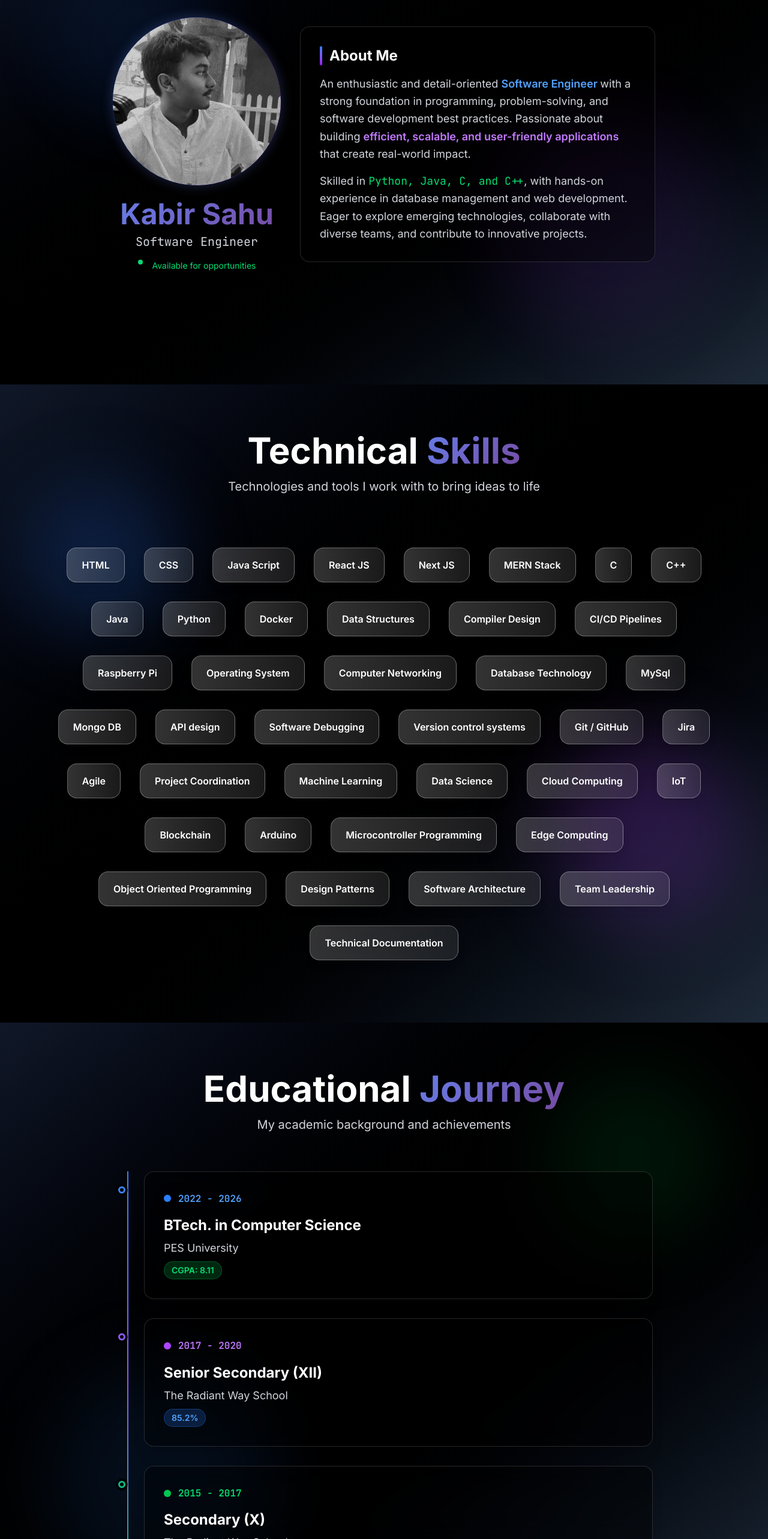
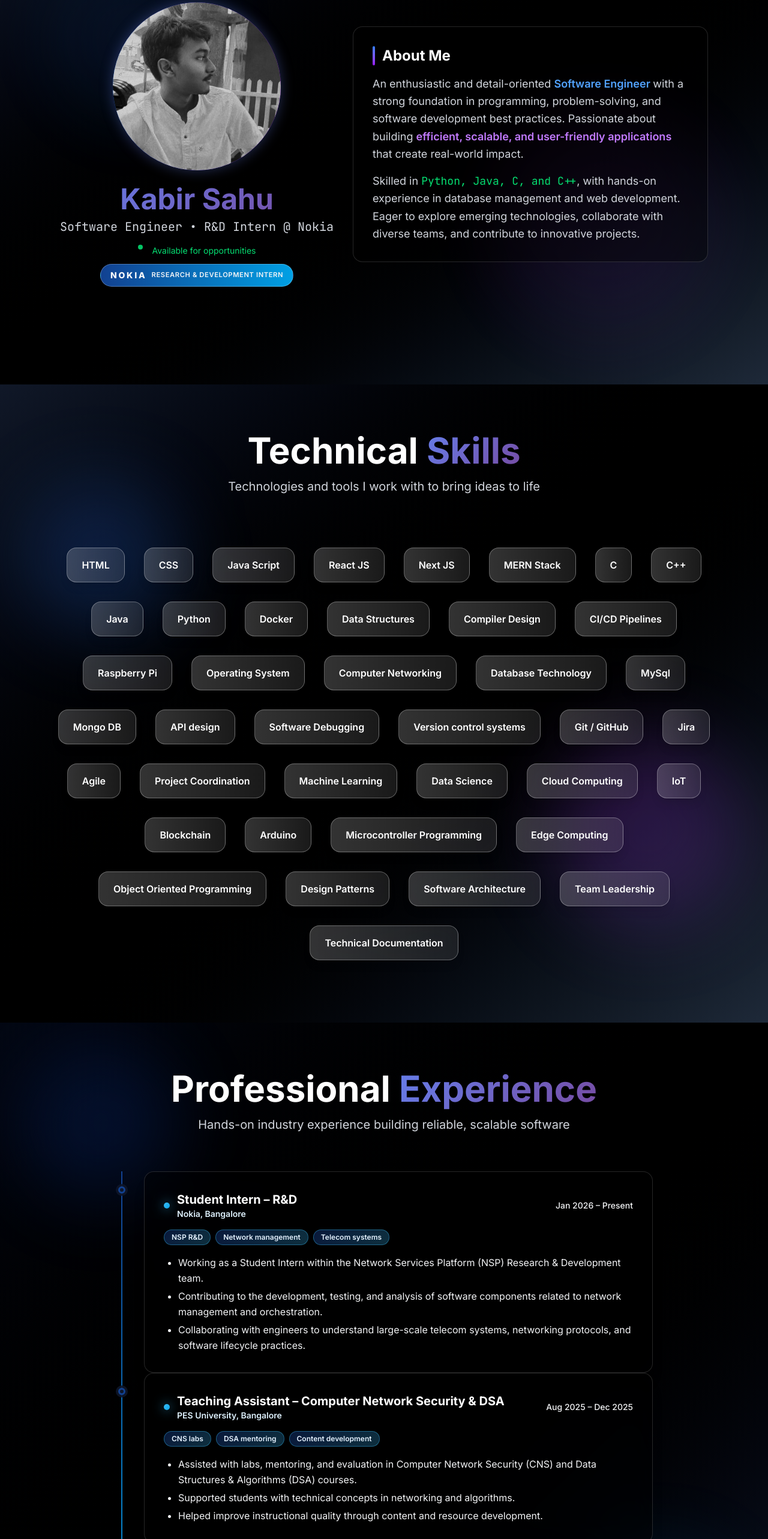
Before and after one commit to kabir325/My_portfolio, a Next.js app: page / in a window 1280 px wide. Shown: the part 234-2800 px from the top of the page at 60% size. Built offline with nearby package versions, Linux system fonts and the light colour scheme.

Commit message:
updated nokia internship

```diff
--- a/app/(root)/page.tsx
+++ b/app/(root)/page.tsx
@@ -34,7 +34,7 @@ export default function Home() {
         <div className={`relative z-10 about-section min-h-screen ${isVisible ? 'fade-in-up' : 'opacity-0'}`}>
           {/* Image Section */}
           <div className="image-section">
-            <div className="relative group">
+            <div className="relative group flex flex-col items-center">
               <div className="w-[280px] h-[280px] relative">
                 {/* Glowing ring */}
                 <div className="absolute inset-0 rounded-full bg-gradient-to-r from-blue-500 to-purple-600 p-1 pulse-glow">
@@ -54,10 +54,18 @@ export default function Home() {
                 <h1 className="text-4xl md:text-5xl font-bold text-white mb-2 gradient-text">
                   Kabir Sahu
                 </h1>
-                <p className="text-xl text-gray-300 mono">Software Engineer</p>
-                <div className="flex justify-center mt-4 space-x-4">
-                  <div className="w-2 h-2 bg-green-400 rounded-full animate-pulse"></div>
-                  <span className="text-green-400 text-sm">Available for opportunities</span>
+                <p className="text-xl text-gray-300 mono">
+                  Software Engineer • R&amp;D Intern @ Nokia
+                </p>
+                <div className="flex flex-col items-center mt-4 space-y-3">
+                  <div className="flex justify-center space-x-4">
+                    <div className="w-2 h-2 bg-green-400 rounded-full animate-pulse"></div>
+                    <span className="text-green-400 text-sm">Available for opportunities</span>
+                  </div>
+                  <div className="nokia-banner">
+                    <span className="nokia-logo-text">NOKIA</span>
+                    <span className="nokia-role-text">Research &amp; Development Intern</span>
+                  </div>
                 </div>
               </div>
             </div>
@@ -117,6 +125,118 @@ export default function Home() {
         </div>
       </section>
 
+      {/* Experience Section */}
+      <section className="relative min-h-[60vh] bg-gradient-to-br from-gray-950 via-black to-gray-900 py-20 overflow-hidden">
+        <div className="absolute inset-0">
+          <div className="absolute top-10 left-10 w-64 h-64 bg-blue-600/15 rounded-full blur-3xl"></div>
+          <div className="absolute bottom-10 right-10 w-72 h-72 bg-sky-400/10 rounded-full blur-3xl"></div>
+        </div>
+        <div className="relative z-10 max-w-6xl mx-auto px-8">
+          <div className="text-center mb-16">
+            <h2 className="text-5xl md:text-6xl font-bold text-white mb-4">
+              Professional <span className="gradient-text">Experience</span>
+            </h2>
+            <p className="text-xl text-gray-300 max-w-2xl mx-auto">
+              Hands-on industry experience building reliable, scalable software
+            </p>
+          </div>
+          <div className="experience-timeline">
+            <div className={`experience-card ${isVisible ? 'fade-in-up' : 'opacity-0'}`}>
+              <div className="flex items-center justify-between mb-4">
+                <div className="flex items-center space-x-3">
+                  <div className="experience-dot"></div>
+                  <div>
+                    <h3 className="experience-role">Student Intern – R&amp;D</h3>
+                    <p className="experience-company">Nokia, Bangalore</p>
+                  </div>
+                </div>
+                <span className="experience-period">Jan 2026 – Present</span>
+              </div>
+              <div className="experience-pill-row">
+                <span className="experience-pill">NSP R&amp;D</span>
+                <span className="experience-pill">Network management</span>
+                <span className="experience-pill">Telecom systems</span>
+              </div>
+              <ul className="experience-description-list">
+                <li>
+                  Working as a Student Intern within the Network Services Platform (NSP) Research
+                  &amp; Development team.
+                </li>
+                <li>
+                  Contributing to the development, testing, and analysis of software components
+                  related to network management and orchestration.
+                </li>
+                <li>
+                  Collaborating with engineers to understand large-scale telecom systems,
+                  networking protocols, and software lifecycle practices.
+                </li>
+              </ul>
+            </div>
+
+            <div className={`experience-card ${isVisible ? 'fade-in-up delay-200' : 'opacity-0'}`}>
+              <div className="flex items-center justify-between mb-4">
+                <div className="flex items-center space-x-3">
+                  <div className="experience-dot"></div>
+                  <div>
+                    <h3 className="experience-role">
+                      Teaching Assistant – Computer Network Security &amp; DSA
+                    </h3>
+                    <p className="experience-company">PES University, Bangalore</p>
+                  </div>
+                </div>
+                <span className="experience-period">Aug 2025 – Dec 2025</span>
+              </div>
+              <div className="experience-pill-row">
+                <span className="experience-pill">CNS labs</span>
+                <span className="experience-pill">DSA mentoring</span>
+                <span className="experience-pill">Content development</span>
+              </div>
+              <ul className="experience-description-list">
+                <li>
+                  Assisted with labs, mentoring, and evaluation in Computer Network Security (CNS)
+                  and Data Structures &amp; Algorithms (DSA) courses.
+                </li>
+                <li>Supported students with technical concepts in networking and algorithms.</li>
+                <li>
+                  Helped improve instructional quality through content and resource development.
+                </li>
+              </ul>
+            </div>
+
+            <div className={`experience-card ${isVisible ? 'fade-in-up delay-400' : 'opacity-0'}`}>
+              <div className="flex items-center justify-between mb-4">
+                <div className="flex items-center space-x-3">
+                  <div className="experience-dot"></div>
+                  <div>
+                    <h3 className="experience-role">
+                      Technical Intern – Network &amp; Salesforce Implementation
+                    </h3>
+                    <p className="experience-company">Whistling Woods Resort, Dandeli</p>
+                  </div>
+                </div>
+                <span className="experience-period">June 2025 – Aug 2025</span>
+              </div>
+              <div className="experience-pill-row">
+                <span className="experience-pill">Network upgrades</span>
+                <span className="experience-pill">Salesforce rollout</span>
+                <span className="experience-pill">Staff onboarding</span>
+              </div>
+              <ul className="experience-description-list">
+                <li>
+                  Assisted in deploying network infrastructure upgrades across resort systems.
+                </li>
+                <li>
+                  Contributed to the customization and rollout of Salesforce CRM for operations.
+                </li>
+                <li>
+                  Conducted onboarding workshops and offered technical support for resort staff.
+                </li>
+              </ul>
+            </div>
+          </div>
+        </div>
+      </section>
+
       {/* Education Section */}
       <section className="relative min-h-screen bg-gradient-to-br from-gray-900 via-black to-gray-800 py-20 overflow-hidden">
         <div className="absolute inset-0">
@@ -143,7 +263,7 @@ export default function Home() {
               <h3 className="text-2xl font-bold text-white mb-2">BTech. in Computer Science</h3>
               <p className="text-lg text-gray-300 mb-2">PES University</p>
               <div className="inline-flex items-center px-3 py-1 bg-green-500/20 text-green-400 rounded-full text-sm font-semibold border border-green-500/30">
-                CGPA: 8.11
+                CGPA: 8.16
               </div>
             </div>
 
--- a/app/globals.css
+++ b/app/globals.css
@@ -210,7 +210,7 @@
 .education-timeline-enhanced::before {
   content: '';
   position: absolute;
-  left: 20px;
+  left: 10px;
   top: 0;
   bottom: 0;
   width: 2px;
@@ -280,6 +280,97 @@
 .education-block:hover {
   transform: translateY(-3px);
   box-shadow: 0 6px 20px rgba(0, 0, 0, 0.15);
+}
+
+.nokia-banner {
+  @apply inline-flex items-center px-4 py-2 rounded-full border text-xs font-semibold tracking-wider uppercase space-x-2;
+  background: linear-gradient(90deg, #124191, #00a0e4);
+  border-color: rgba(255, 255, 255, 0.25);
+  color: #f9fafb;
+}
+
+.nokia-logo-text {
+  @apply font-extrabold text-sm;
+  letter-spacing: 0.2em;
+}
+
+.nokia-role-text {
+  @apply text-[0.7rem] text-gray-100;
+}
+
+.experience-timeline {
+  @apply max-w-4xl mx-auto relative;
+}
+
+.experience-timeline::before {
+  content: '';
+  position: absolute;
+  left: 10px;
+  top: 0;
+  bottom: 0;
+  width: 2px;
+  background: linear-gradient(to bottom, #124191, #00a0e4);
+}
+
+.experience-card {
+  @apply bg-black/40 backdrop-blur-xl border border-white/15 rounded-2xl p-8 shadow-xl transition-all duration-500 ease-out ml-12 relative;
+}
+
+.experience-card::before {
+  content: '';
+  position: absolute;
+  left: -44px;
+  top: 24px;
+  width: 12px;
+  height: 12px;
+  background: rgba(15, 23, 42, 1);
+  border: 3px solid #124191;
+  border-radius: 9999px;
+  box-shadow: 0 0 0 4px rgba(15, 23, 42, 0.9);
+}
+
+.experience-card:hover {
+  transform: translateY(-6px) translateX(10px);
+  box-shadow: 0 22px 45px rgba(15, 23, 42, 0.8);
+}
+
+.experience-dot {
+  width: 10px;
+  height: 10px;
+  border-radius: 9999px;
+  background: linear-gradient(135deg, #38bdf8, #0ea5e9);
+  box-shadow: 0 0 18px rgba(56, 189, 248, 0.8);
+}
+
+.experience-role {
+  @apply text-xl font-bold text-white;
+}
+
+ .experience-company {
+  @apply text-sm font-semibold text-sky-100;
+}
+
+.experience-period {
+  @apply text-sm font-medium text-gray-100;
+}
+
+.experience-pill-row {
+  @apply flex flex-wrap gap-2 mb-4 mt-2;
+}
+
+.experience-pill {
+  @apply px-3 py-1 rounded-full text-xs font-semibold;
+  background: linear-gradient(135deg, rgba(37, 99, 235, 0.25), rgba(56, 189, 248, 0.25));
+  border: 1px solid rgba(56, 189, 248, 0.4);
+  color: #e5f2ff;
+}
+
+.experience-description {
+  @apply text-gray-100 leading-relaxed text-sm md:text-base;
+}
+
+.experience-description-list {
+  @apply list-disc list-outside text-gray-100 text-sm md:text-base leading-relaxed pl-6 space-y-1;
 }
 
 @media (max-width: 768px) {
--- a/data/currentProjects.ts
+++ b/data/currentProjects.ts
@@ -16,14 +16,5 @@ export const currentProjectsData = [
     status: 'In Progress',
     githubLink: undefined,
     deploymentLink: undefined
-  },
-  {
-    id: 'current-project-3',
-    name: 'Smart Farming using IoT',
-    description: 'Developed an intelligent farming system integrating IoT sensors, Fog Computing, and AI to assist farmers in crop disease detection, soil health monitoring, and irrigation management through a natural language–based interface.',
-    techStack: ['Python', 'IoT', 'AI', 'Agriculture'],
-    status: 'In Progress',
-    githubLink: undefined,
-    deploymentLink: undefined
   }
 ];
--- a/data/projects.ts
+++ b/data/projects.ts
@@ -1,4 +1,12 @@
 export const projectsData = [
+  {
+    id: "project-id-1",
+    name: "Smart Farming using IoT",
+    description:
+      "Developed an intelligent farming system integrating IoT sensors, Fog Computing, and AI to assist farmers in crop disease detection, soil health monitoring, and irrigation management through a natural language–based interface.",
+    techStack: ["Python", "IoT", "AI", "Agriculture"],
+  },
+
   {
     id: "project-id-10",
     name: "Mini File System in C",
--- a/package.json
+++ b/package.json
@@ -17,7 +17,7 @@
     "class-variance-authority": "^0.7.1",
     "next": "^15.2.1",
     "next-sitemap": "^4.2.0",
-    "nodemailer": "^6.10.0",
+    "nodemailer": "^7.0.12",
     "postcss": "^8.5.3",
     "react": "^19.0.0",
     "react-dom": "^19.0.0",
```
Also changed, not shown: 1 other file (tests, documents, lock files or other folders).
